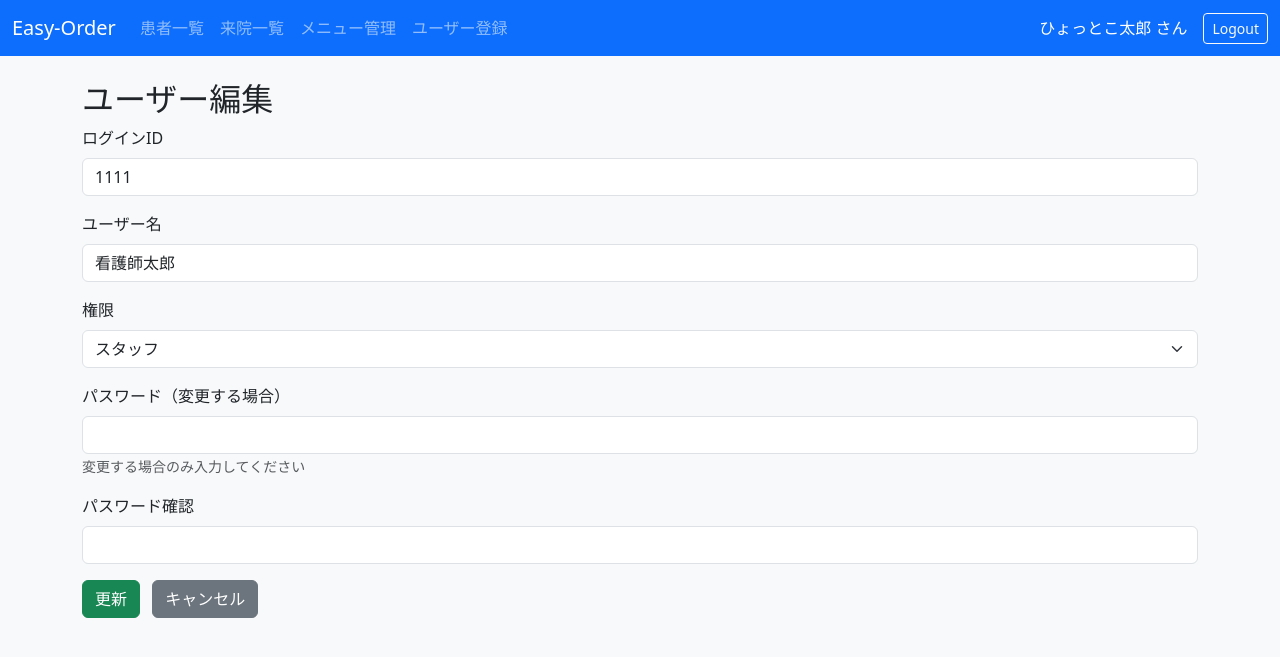
After one commit to tondou1/easy_order, a Flask app: page /register/2/edit in a window 1280 px wide. The commit adds this page. Shown: the top 657 px of the page. Run offline with Flask 3, Linux system fonts and the light colour scheme; a user stored in the database is signed in.

Commit message:
ユーザー編集機能を追加し、ユーザー情報の更新と削除を実装

```diff
--- a/app/auth/forms.py
+++ b/app/auth/forms.py
@@ -25,3 +25,24 @@ class RegisterForm(FlaskForm):
         ]
     )
     submit = SubmitField("ユーザー作成")
+
+class EditUserForm(FlaskForm):
+    login_id  = StringField(
+        "ログインID", validators=[DataRequired(), Length(max=64)]
+    )
+    name      = StringField(
+        "ユーザー名", validators=[DataRequired(), Length(max=64)]
+    )
+    role      = SelectField(
+        "権限",
+        choices=[("admin","管理者"),("staff","スタッフ")],
+        validators=[DataRequired()]
+    )
+    password  = PasswordField(
+        "パスワード（変更する場合）"
+    )
+    password2 = PasswordField(
+        "パスワード確認",
+        validators=[EqualTo("password", message="パスワードが一致しません")]
+    )
+    submit    = SubmitField("更新")
--- a/app/auth/routes.py
+++ b/app/auth/routes.py
@@ -1,4 +1,5 @@
 # app/auth/routes.py
+
 from functools import wraps
 from urllib.parse import urlparse      # ← Werkzeug ではなく標準ライブラリを使用
 from flask import (
@@ -8,7 +9,7 @@ from flask_login import (
     current_user, login_user, logout_user, login_required
 )
 from . import bp                       # Blueprint
-from .forms import LoginForm, RegisterForm
+from .forms import LoginForm, RegisterForm, EditUserForm
 from ..models import User
 from .. import db
 
@@ -23,7 +24,6 @@ def admin_required(view_func):
             return redirect(url_for("auth.login"))
         return view_func(*args, **kwargs)
     return wrapped
-
 
 # ──────────────────────────────────────────────────────────────
 # ログイン
@@ -49,7 +49,6 @@ def login():
 
     return render_template("auth/login.html", form=form)
 
-
 # ──────────────────────────────────────────────────────────────
 # ログアウト
 # ──────────────────────────────────────────────────────────────
@@ -59,7 +58,6 @@ def logout():
     logout_user()
     flash("ログアウトしました。")
     return redirect(url_for("auth.login"))
-
 
 # ──────────────────────────────────────────────────────────────
 # ユーザー登録（管理者のみ）
@@ -71,7 +69,7 @@ def register():
     if form.validate_on_submit():
         # 同名ユーザーの重複チェック
         if User.query.filter_by(login_id=form.login_id.data).first():
-            flash("そのユーザー名は既に存在します。")
+            flash("そのログインIDは既に存在します。")
         else:
             user = User(
                 login_id=form.login_id.data,
@@ -83,6 +81,42 @@ def register():
             db.session.add(user)
             db.session.commit()
             flash("ユーザーを作成しました。")
-            return redirect(url_for("auth.login"))
+            return redirect(url_for("auth.register"))
 
-    return render_template("auth/register.html", form=form)
+    # 既存ユーザー一覧も取得
+    users = User.query.order_by(User.id).all()
+    return render_template("auth/register.html", form=form, users=users)
+
+# ──────────────────────────────────────────────────────────────
+# ユーザー編集
+# ──────────────────────────────────────────────────────────────
+@bp.route("/register/<int:user_id>/edit", methods=["GET", "POST"])
+@admin_required
+def edit_user(user_id):
+    user = User.query.get_or_404(user_id)
+    form = EditUserForm(obj=user)
+    if form.validate_on_submit():
+        user.login_id = form.login_id.data
+        user.name     = form.name.data
+        user.role     = form.role.data
+        if form.password.data:
+            user.set_password(form.password.data)
+        db.session.commit()
+        flash("ユーザー情報を更新しました。")
+        return redirect(url_for("auth.register"))
+    return render_template("auth/edit_user.html", form=form, user=user)
+
+# ──────────────────────────────────────────────────────────────
+# ユーザー削除
+# ──────────────────────────────────────────────────────────────
+@bp.route("/register/<int:user_id>/delete", methods=["POST"])
+@admin_required
+def delete_user(user_id):
+    user = User.query.get_or_404(user_id)
+    if user.id == current_user.id:
+        flash("自分自身は削除できません。")
+    else:
+        db.session.delete(user)
+        db.session.commit()
+        flash("ユーザーを削除しました。")
+    return redirect(url_for("auth.register"))
--- /dev/null
+++ b/app/templates/auth/edit_user.html
@@ -0,0 +1,32 @@
+{% extends "base.html" %}
+{% block title %}ユーザー編集{% endblock %}
+
+{% block content %}
+  <h2>ユーザー編集</h2>
+  <form method="post" class="mb-4">
+    {{ form.hidden_tag() }}
+    <div class="mb-3">
+      {{ form.login_id.label(class="form-label") }}
+      {{ form.login_id(class="form-control") }}
+    </div>
+    <div class="mb-3">
+      {{ form.name.label(class="form-label") }}
+      {{ form.name(class="form-control") }}
+    </div>
+    <div class="mb-3">
+      {{ form.role.label(class="form-label") }}
+      {{ form.role(class="form-select") }}
+    </div>
+    <div class="mb-3">
+      {{ form.password.label(class="form-label") }}
+      {{ form.password(class="form-control") }}
+      <small class="form-text text-muted">変更する場合のみ入力してください</small>
+    </div>
+    <div class="mb-3">
+      {{ form.password2.label(class="form-label") }}
+      {{ form.password2(class="form-control") }}
+    </div>
+    <button type="submit" class="btn btn-success">{{ form.submit.label.text }}</button>
+    <a href="{{ url_for('auth.register') }}" class="btn btn-secondary ms-2">キャンセル</a>
+  </form>
+{% endblock %}
--- a/requirements.txt
+++ b/requirements.txt
@@ -20,3 +20,4 @@ Werkzeug==3.1.3
 WTForms==3.2.1
 gunicorn==23.0.0
 psycopg2-binary==2.9.10
+python-dotenv==1.1.0
```
Also changed, not shown: app/templates/auth/register.html (+53 -9 lines), easy_order.db.
